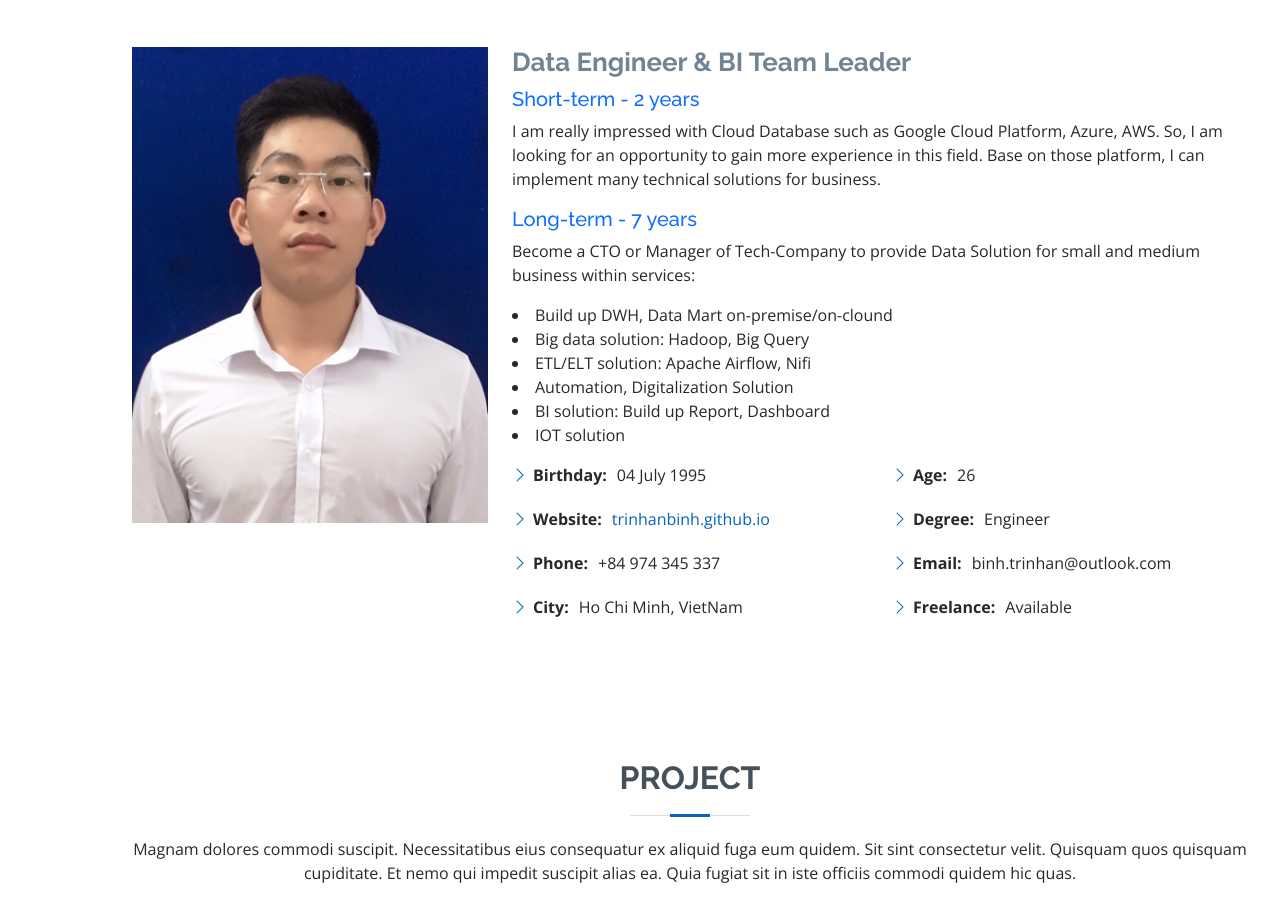
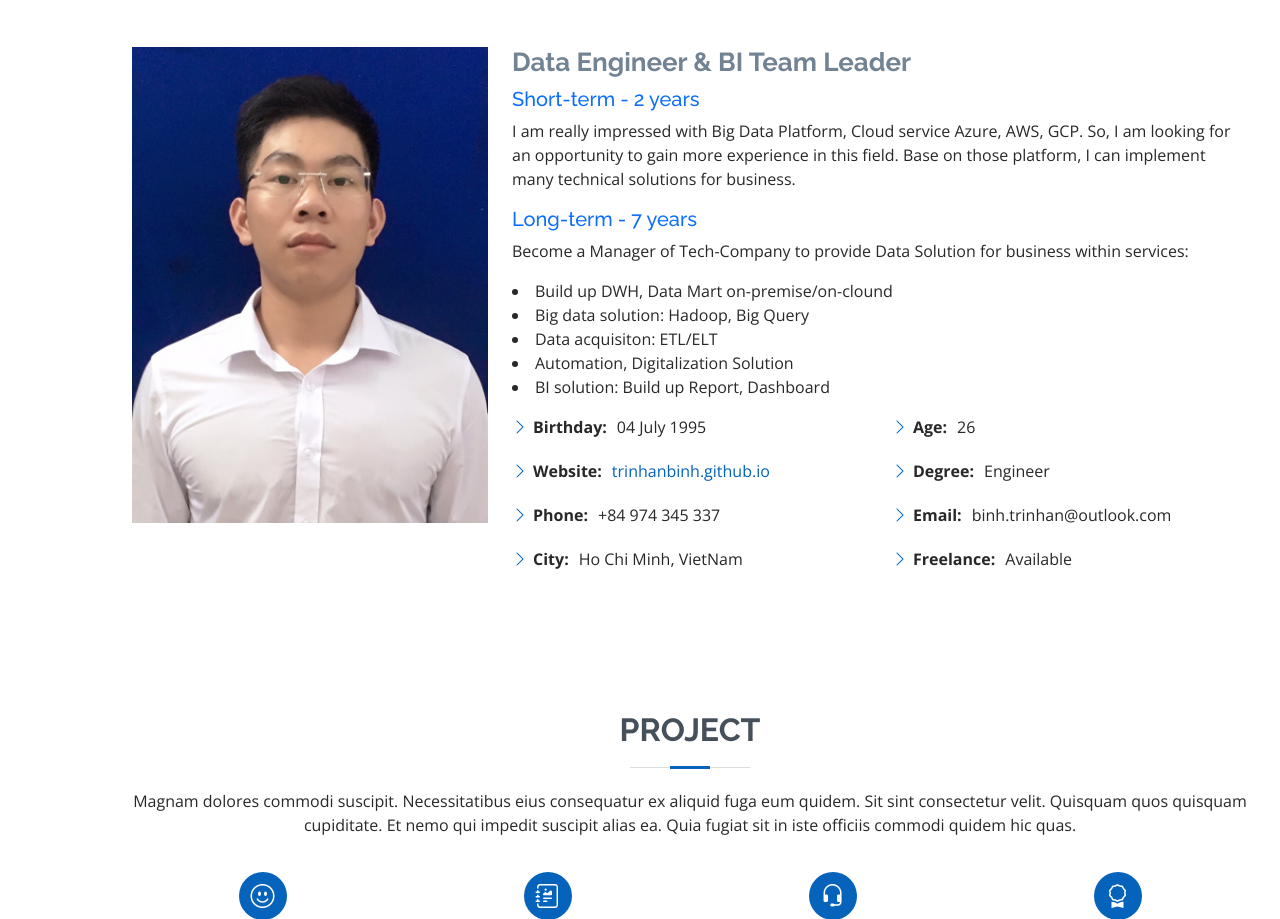
Before and after one commit to TrinhAnBinh/TrinhAnBinh.github.io, a plain HTML site: page index.html in a window 1280 px wide. Shown: the part 921-1840 px from the top of the page. Drawn offline with nearby package versions, Linux system fonts and the light colour scheme.

Commit message:
update the index

```diff
--- a/index.html
+++ b/index.html
@@ -110,7 +110,7 @@
 
 						<h5 class="text-primary">Short-term - 2 years</h5>
 						<p>
-							I am really impressed with Cloud Database such as Google Cloud Platform, Azure, AWS. So, I
+							I am really impressed with Big Data Platform, Cloud service Azure, AWS, GCP. So, I
 							am looking for
 							an
 							opportunity to gain more experience in this field. Base on those platform, I can implement
@@ -119,15 +119,15 @@
 						</p>
 						<h5 class="text-primary">Long-term - 7 years</h5>
 						<p>
-							Become a CTO or Manager of Tech-Company to provide Data Solution for small and medium
+							Become a Manager of Tech-Company to provide Data Solution for
 							business within
 							services:
 							<li>Build up DWH, Data Mart on-premise/on-clound</li>
 							<li>Big data solution: Hadoop, Big Query</li>
-							<li>ETL/ELT solution: Apache Airflow, Nifi </li>
+							<li>Data acquisiton: ETL/ELT </li>
 							<li>Automation, Digitalization Solution</li>
 							<li>BI solution: Build up Report, Dashboard</li>
-							<li>IOT solution</li>
+
 						</p>
 						<div class="row">
 							<div class="col-lg-6">
```
